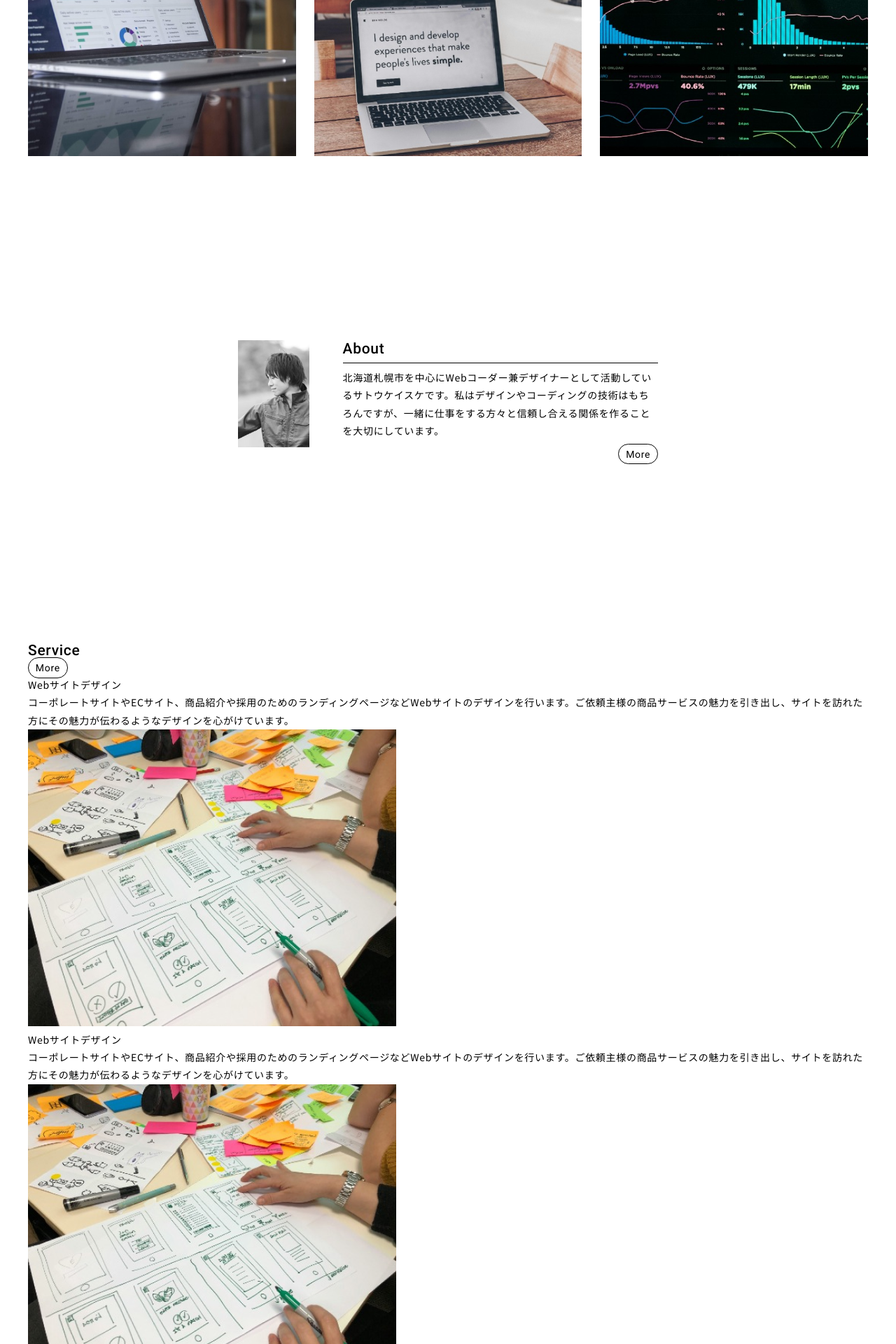
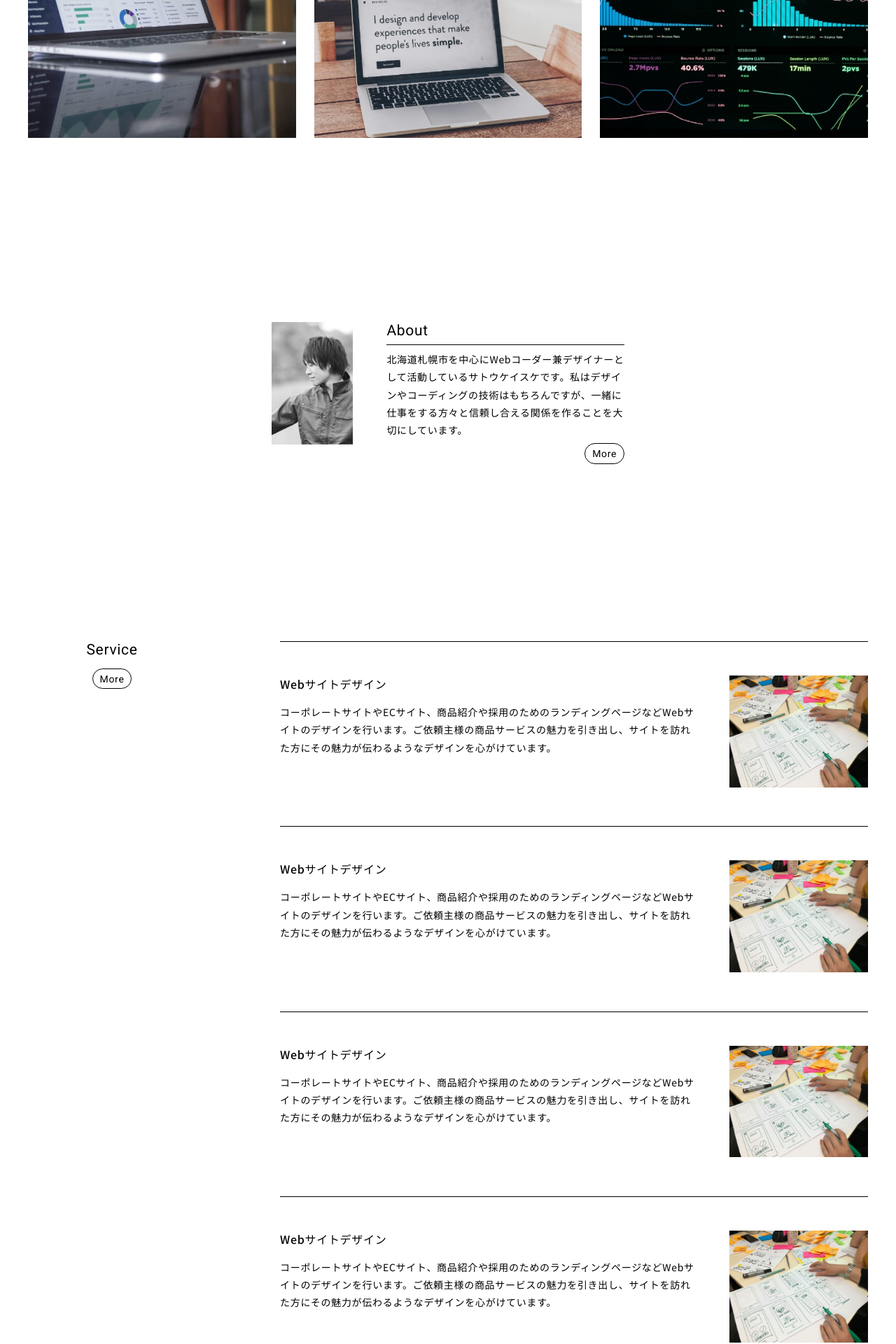
Before and after one commit to HIRAK-KS/my_portfolio_site, a PHP site: page / in a window 1280 px wide. Shown: the part 1360-3280 px from the top of the page at 70% size. Run offline with PHP 8.4, Linux system fonts and the light colour scheme.

Commit message:
[Add css in services section and adjust front-page responsive]

```diff
--- a/index.html
+++ b/index.html
@@ -9,7 +9,7 @@
     <link rel="preconnect" href="https://fonts.googleapis.com" />
     <link rel="preconnect" href="https://fonts.gstatic.com" crossorigin />
     <link
-      href="https://fonts.googleapis.com/css2?family=Noto+Sans+JP:wght@400;500&family=Roboto:wght@400;500&display=swap"
+      href="https://fonts.googleapis.com/css2?family=Noto+Sans+JP:wght@400;500&family=Roboto&display=swap"
       rel="stylesheet"
     />
     <link rel="stylesheet" href="./styles/reset.css" />
@@ -95,7 +95,7 @@
       </hgroup>
 
       <section class="works">
-        <div class="vertical-group">
+        <div class="vertical-group sticky">
           <h2 class="section-title">Works</h2>
           <a class="button">More</a>
         </div>
@@ -146,7 +146,7 @@
             </a>
           </li>
         </ul>
-        <div class="works__button">
+        <div class="sp-button">
           <a class="button">More</a>
         </div>
       </section>
@@ -168,12 +168,14 @@
       </section>
 
       <section class="service">
-        <div>
-          <h2 class="section-title">Service</h2>
-          <a class="button">More</a>
+        <div class="service__sidebar">
+          <div class="service__heading sticky">
+            <h2 class="section-title">Service</h2>
+            <a class="button">More</a>
+          </div>
         </div>
-        <ul class="card-list">
-          <li class="card-list__item card">
+        <ul class="card-list _service">
+          <li class="card _serice">
             <a href="#" class="card__inner">
               <div class="card__unit">
                 <h3 class="card__title">Webサイトデザイン</h3>
@@ -186,7 +188,7 @@
               </div>
             </a>
           </li>
-          <li class="card-list__item card">
+          <li class="card">
             <a href="#" class="card__inner">
               <div class="card__unit">
                 <h3 class="card__title">Webサイトデザイン</h3>
@@ -199,7 +201,7 @@
               </div>
             </a>
           </li>
-          <li class="card-list__item card">
+          <li class="card">
             <a href="#" class="card__inner">
               <div class="card__unit">
                 <h3 class="card__title">Webサイトデザイン</h3>
@@ -212,7 +214,7 @@
               </div>
             </a>
           </li>
-          <li class="card-list__item card">
+          <li class="card">
             <a href="#" class="card__inner">
               <div class="card__unit">
                 <h3 class="card__title">Webサイトデザイン</h3>
@@ -226,6 +228,9 @@
             </a>
           </li>
         </ul>
+        <div class="sp-button">
+          <a class="button">More</a>
+        </div>
       </section>
     </main>
 
--- a/styles/style.css
+++ b/styles/style.css
@@ -18,7 +18,7 @@ VALIAVLES
   --spacing-2x: 96px;
   --spacing-3x: 144px;
   /* fonts */
-  --font-title-en: 500 1.6rem "Roboto", sans-serif;
+  --font-title-en: 400 1.6rem "Roboto", sans-serif;
   --font-text-en: 400 1.4rem "Roboto", sans-serif;
   --font-title-ja: 500 1.6rem "Noto Sans JP", sans-serif;
   --font-text-ja: 400 1.4rem "Noto Sans JP", sans-serif;
@@ -45,10 +49,20 @@ img {
   max-width: 100%;
   height: auto;
 }
+a {
+  cursor: pointer;
+}
 .wrapper {
   max-width: 1280px;
   padding: 0 40px;
   margin: 0 auto;
+}
+.sticky {
+  position: sticky;
+  top: var(--spacing-xl);
+  @media (max-width: 800px) {
+    position: static;
+  }
 }
 .group-title {
   font: var(--font-title-en);
@@ -63,6 +77,28 @@ img {
   border: var(--border-primary);
   border-radius: 2em;
 }
+.sp-button {
+  display: none;
+  text-align: center;
+  margin-top: var(--spacing-lg);
+}
+.card-list:last-of-type {
+  border-bottom: var(--border-primary);
+}
+.card {
+  padding: var(--spacing-xl) 0;
+  border-top: var(--border-primary);
+}
+.card__inner {
+  display: flex;
+  justify-content: space-between;
+  gap: 48px;
+}
+.card__title {
+  font: var(--font-title-ja);
+  margin-bottom: var(--spacing-md);
+}
+
 /*----------------------
 LAYOUT
 ------------------------*/
@@ -94,10 +130,9 @@ LAYOUT
 .global-layout__contents {
   grid-area: contents;
   position: relative;
-  margin-top: 26px;
-  padding: 120px 40px var(--spacing-3x);
+  padding: 120px 40px;
   @media (max-width: 800px) {
-    padding: var(--spacing-xl) var(--spacing-lg) var(--spacing-xl);
+    padding: 48px 24px 120px;
   }
 }
 .global-layout__footer {
@@ -259,28 +290,25 @@ WORKS
   grid-template-columns: repeat(auto-fit, minmax(350px, 1fr));
   gap: clamp(var(--spacing-lg), 2vw, var(--spacing-xl));
 }
-.works__button {
-  display: none;
-}
 
 /* ----------------------------
 ABOUT
 ----------------------------- */
 .about {
   display: flex;
-  justify-content: center;
+  justify-content: space-between;
   max-width: 600px;
-  padding: clamp(var(--spacing-3x), 20vw, 320px) 0;
+  padding: clamp(var(--spacing-3x), 20vw, 320px) 48px;
   margin: 0 auto;
   gap: var(--spacing-xl);
 }
 .about__image {
-  flex-grow: 1;
+  width: 24%;
 }
 .about__body {
   display: flex;
   flex-direction: column;
-  flex-grow: 3;
+  width: 70%;
   gap: var(--spacing-sm);
   hr {
     border-bottom: var(--border-primary);
@@ -291,13 +319,33 @@ ABOUT
 }
 
 /* ----------------------------
+SERVICE
+------------------------------ */
+.service {
+  display: flex;
+  justify-content: space-between;
+}
+.service__sidebar {
+  position: relative;
+  width: 20%;
+}
+.service__heading {
+  text-align: center;
+  .section-title {
+    margin-bottom: var(--spacing-md);
+  }
+}
+.card-list._service {
+  width: 70%;
+}
+
+/* ----------------------------
 FOOTER
 ----------------------------- */
 .footer {
   border-top: var(--border-primary);
 }
 .copyright {
-  /* text-align: center; */
   display: flex;
   justify-content: right;
   padding: var(--spacing-sm) 0;
```
Also changed, not shown: other parts of styles/style.css (+33 -18 lines).
